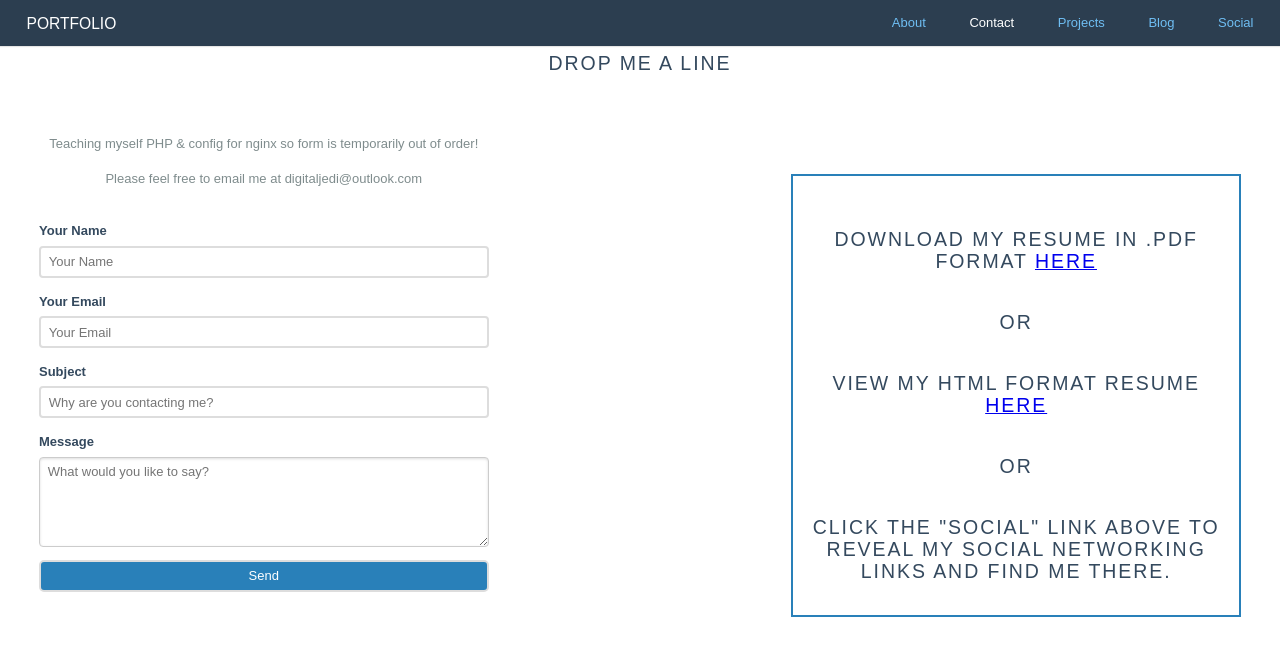
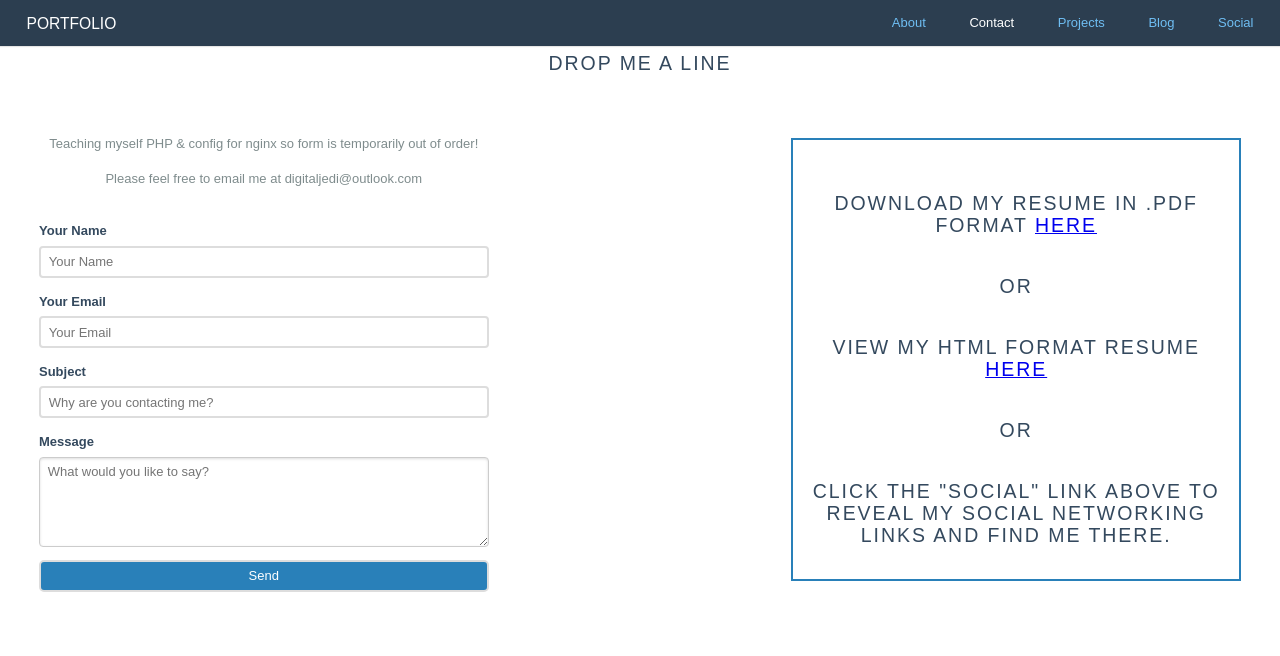
Before and after one commit to jgdigitaljedi/portfolio, a PHP site: page /views/contact.html in a window 1280 px wide. Shown: the top 656 px of the page. Run offline with PHP 8.4, Linux system fonts and the light colour scheme; some libraries are stand-ins or nearby versions.

Commit message:
margin issue fixed

```diff
--- a/styles/main.css
+++ b/styles/main.css
@@ -16,5 +16,5 @@
 
 .resume-box {
 	border: 2px solid #2980B9;
-	margin-top: 12%;
+	margin-top: 4%;
 }
```
